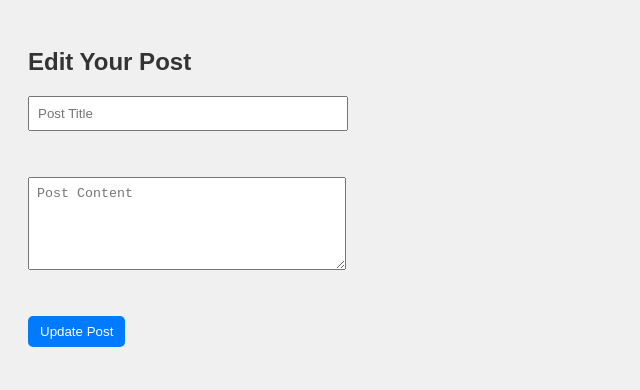
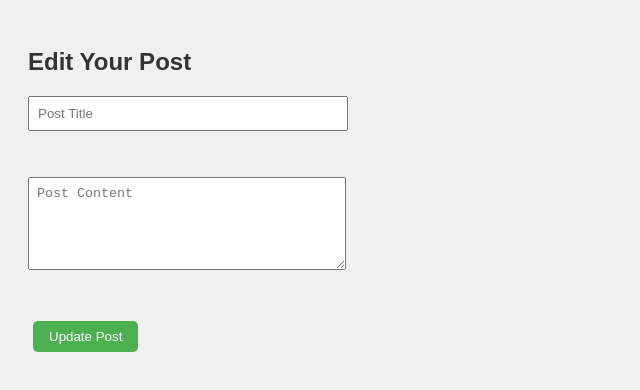
Before and after one commit to Naveensri9876/blogify-frontend, a plain HTML site: page edit.html in a window 1280 px wide. Shown: the whole page, without its empty margins (0-640 px from the left). Drawn offline with Linux system fonts and the light colour scheme; no server answers.

Commit message:
Update style.css

```diff
--- a/style.css
+++ b/style.css
@@ -37,3 +37,16 @@ button:hover {
   border-radius: 5px;
   border-left: 4px solid #007BFF;
 }
+button {
+  margin: 5px;
+  padding: 8px 16px;
+  border: none;
+  background-color: #4CAF50;
+  color: white;
+  cursor: pointer;
+  border-radius: 5px;
+}
+
+button:hover {
+  background-color: #45a049;
+}
```
